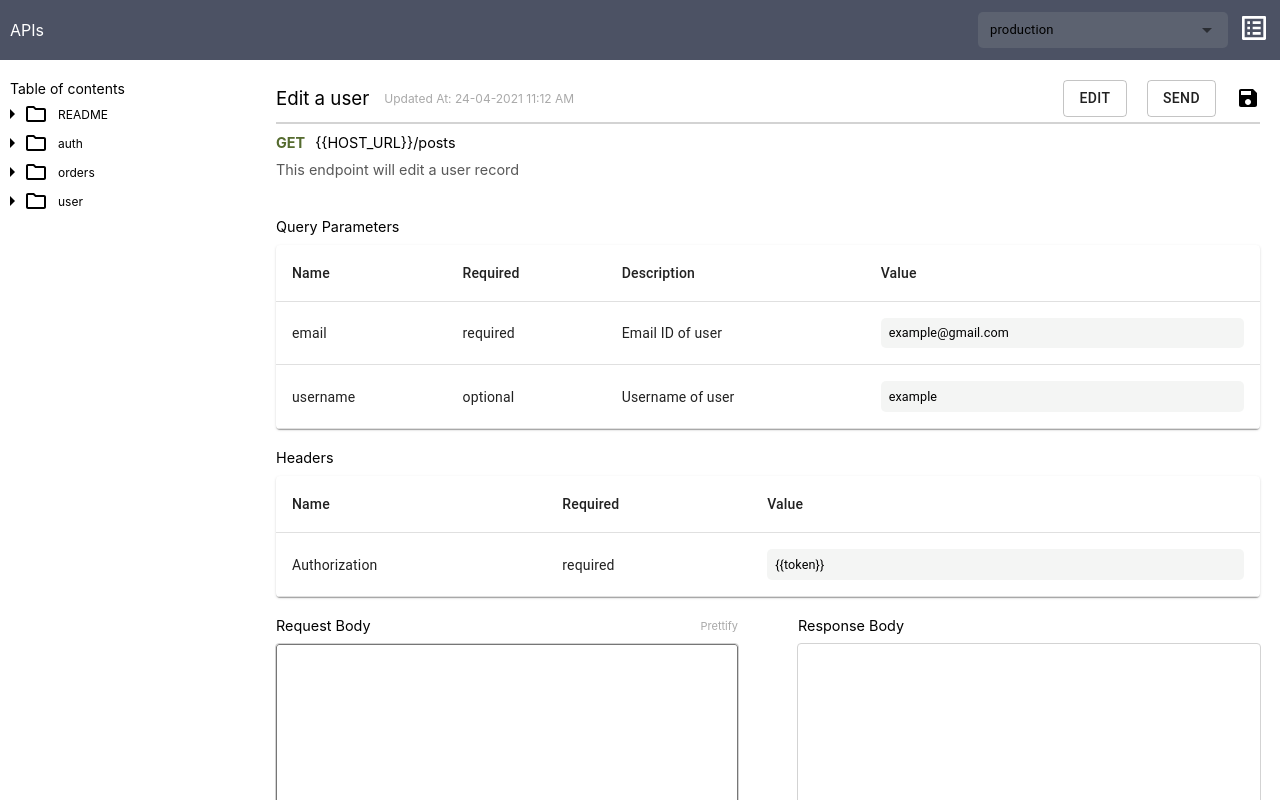
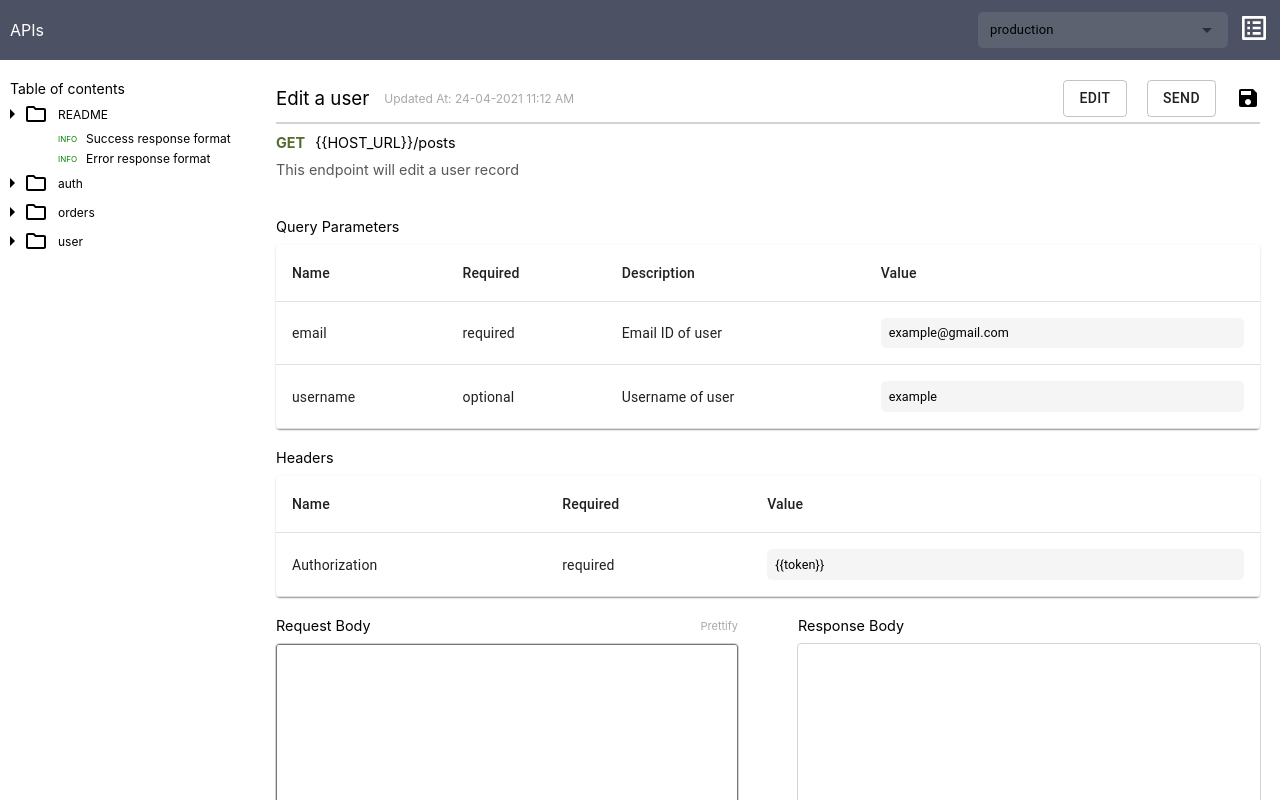
Before and after one commit to parasagrawal71/api-documenter, a React (Create React App) app: page / in a window 1280 px wide. Both pictures are taken after a click on the icon 12 px from the left and 114 px from the top of the page. Shown: the top 800 px of the page. Built offline with nearby package versions, Linux system fonts and the light colour scheme.

Commit message:
Add table of contents functionality

```diff
--- a/src/assets/apiList.json
+++ b/src/assets/apiList.json
@@ -1,8 +1,33 @@
-{
-    "user": "folder",
-    "auth": "folder",
-    "orders": {
-        "pastOrders": "folder",
-        "currentOrders": "folder"
-    }
-}
+[
+  {
+    "folder": "user",
+    "files": [
+      { "method": "GET", "fileName": "Add a user" },
+      { "method": "PUT", "fileName": "Edit a user" },
+      { "method": "DEL", "fileName": "Delete a user" }
+    ]
+  },
+  {
+    "folder": "auth",
+    "files": [
+      { "method": "POST", "fileName": "login" },
+      { "method": "POST", "fileName": "logout" }
+    ]
+  },
+  {
+    "folder": "orders",
+    "subfolders": [
+      {
+        "folder": "pastOrders",
+        "files": [{ "method": "GET", "fileName": "Get all my orders" }]
+      },
+      {
+        "folder": "currentOrders",
+        "files": [
+          { "method": "GET", "fileName": "Get my current orders" },
+          { "method": "PATCH", "fileName": "Return order" }
+        ]
+      }
+    ]
+  }
+]
--- a/src/components/tableOfContents/tableOfContents.jsx
+++ b/src/components/tableOfContents/tableOfContents.jsx
@@ -5,7 +5,7 @@ import {
 } from "@material-ui/icons";
 
 // IMPORT USER-DEFINED COMPONENTS HERE
-import { sortObjectKeys } from "utils/functions";
+import { sortArrayOfObjs } from "utils/functions";
 
 // IMPORT ASSETS HERE
 import apiList from "assets/apiList.json";
@@ -13,28 +13,108 @@ import appStyles from "./tableOfContents.module.scss";
 
 const tableOfContents = () => {
   // HOOKS HERE
-  const [sortedApiKeys, setSortedApiKeys] = useState([]);
+  const [sortedApiFolders, setSortedApiFolders] = useState([]);
+  const [openReadme, setOpenReadme] = useState(false);
 
   useEffect(() => {
-    const sortedKeys = sortObjectKeys(apiList);
-    setSortedApiKeys(sortedKeys);
+    const sortedApis = sortArrayOfObjs(apiList, "folder");
+    setSortedApiFolders(sortedApis);
   }, []);
+
+  const openFolder = (folderName, subFolderName, folderIndex) => {
+    const updatedFolders = sortedApiFolders?.map((folderObj, index) => {
+      if (folderObj?.folder === folderName && !subFolderName) {
+        folderObj.opened = !folderObj.opened;
+      }
+
+      if (subFolderName && index === folderIndex) {
+        const updatedSubfolders = folderObj?.subfolders?.map((subFolderObj) => {
+          if (subFolderObj?.folder === subFolderName) {
+            subFolderObj.opened = !subFolderObj.opened;
+          }
+          return subFolderObj;
+        });
+        folderObj.subfolders = updatedSubfolders;
+      }
+
+      return folderObj;
+    });
+    setSortedApiFolders(updatedFolders);
+  };
+
+  const showApiFolder = (apiObj, subApiObj, subApiIndex) => {
+    return (
+      <section
+        className={appStyles["api-folder"]}
+        key={subApiObj ? subApiObj?.folder : apiObj?.folder}
+      >
+        <ArrowRightIcon
+          className={appStyles["arrow-right-icon"]}
+          onClick={(e) => {
+            e.stopPropagation();
+            if (apiObj?.folder === "README") {
+              setOpenReadme(!openReadme);
+            } else {
+              openFolder(apiObj?.folder, subApiObj?.folder, subApiIndex);
+            }
+          }}
+        />
+        <FolderOutlinedIcon />
+        <span className={appStyles["api-folder-name"]}>
+          {subApiObj ? subApiObj?.folder : apiObj?.folder}
+        </span>
+      </section>
+    );
+  };
+
+  const showApiFiles = (apiFiles) => {
+    return apiFiles?.map((file) => {
+      return (
+        <div className={appStyles["api-file"]} key={file?.fileName}>
+          <span className={appStyles["api-file-method"]}>{file?.method}</span>
+          <span className={appStyles["api-file-name"]}>{file?.fileName}</span>
+        </div>
+      );
+    });
+  };
 
   return (
     <section className={appStyles["main-container"]}>
       <div className={appStyles["main-header"]}>Table of contents</div>
-      <section className={appStyles["api-folder"]}>
-        <ArrowRightIcon />
-        <FolderOutlinedIcon />
-        <span className={appStyles["api-folder-name"]}>README</span>
+      <section className={appStyles["api-folder-wrapper-1"]}>
+        {showApiFolder({ folder: "README" })}
+
+        {openReadme &&
+          showApiFiles([
+            { method: "INFO", fileName: "Success response format" },
+            { method: "INFO", fileName: "Error response format" },
+          ])}
       </section>
+
       <section className={appStyles["api-folders"]}>
-        {sortedApiKeys?.map((api) => {
+        {sortedApiFolders?.map((apiFolder, folderIndex) => {
           return (
-            <section className={appStyles["api-folder"]} key={api}>
-              <ArrowRightIcon />
-              <FolderOutlinedIcon />
-              <span className={appStyles["api-folder-name"]}>{api}</span>
+            <section
+              key={apiFolder?.folder}
+              className={appStyles["api-folder-wrapper-1"]}
+            >
+              {showApiFolder(apiFolder)}
+
+              {apiFolder?.opened &&
+                apiFolder?.subfolders?.map((subFolder, subFolderIndex) => {
+                  return (
+                    <section
+                      key={subFolder?.folder}
+                      className={appStyles["api-folder-wrapper-2"]}
+                    >
+                      {showApiFolder(apiFolder, subFolder, folderIndex)}
+
+                      {subFolder?.opened && showApiFiles(subFolder?.files)}
+                    </section>
+                  );
+                })}
+
+              {apiFolder?.opened && showApiFiles(apiFolder?.files)}
             </section>
           );
         })}
--- a/src/components/tableOfContents/tableOfContents.module.scss
+++ b/src/components/tableOfContents/tableOfContents.module.scss
@@ -10,13 +10,40 @@
   .api-folders {
   }
 
+  .api-folder-wrapper-1 {
+  }
+
+  .api-folder-wrapper-2 {
+    padding-left: 20px;
+  }
+
   .api-folder {
     display: flex;
     align-items: center;
     margin: 5px 0;
 
+    .arrow-right-icon {
+      cursor: pointer;
+    }
+
     .api-folder-name {
       padding-left: 10px;
     }
   }
+
+  .api-file {
+    display: flex;
+    align-items: center;
+    margin: 5px 0;
+    padding-left: 58px;
+
+    .api-file-method {
+        font-size: 8px;
+        width: 28px;
+        color: green;
     }
+
+    .api-file-name {
+    }
+  }
+}
--- a/src/utils/functions/index.js
+++ b/src/utils/functions/index.js
@@ -27,6 +27,12 @@ export const sortObjectKeys = (obj) => {
   }
 };
 
+export const sortArrayOfObjs = (arr, byKey) => {
+  if (arr && byKey && Array.isArray(arr)) {
+    return arr.sort((a, b) => a?.[byKey].localeCompare(b?.[byKey]));
+  }
+};
+
 export const getStatusText = (statusCode) => {
   const statuses = {
     200: "OK",
```
Lines whose indentation alone changed are shown as unchanged.
